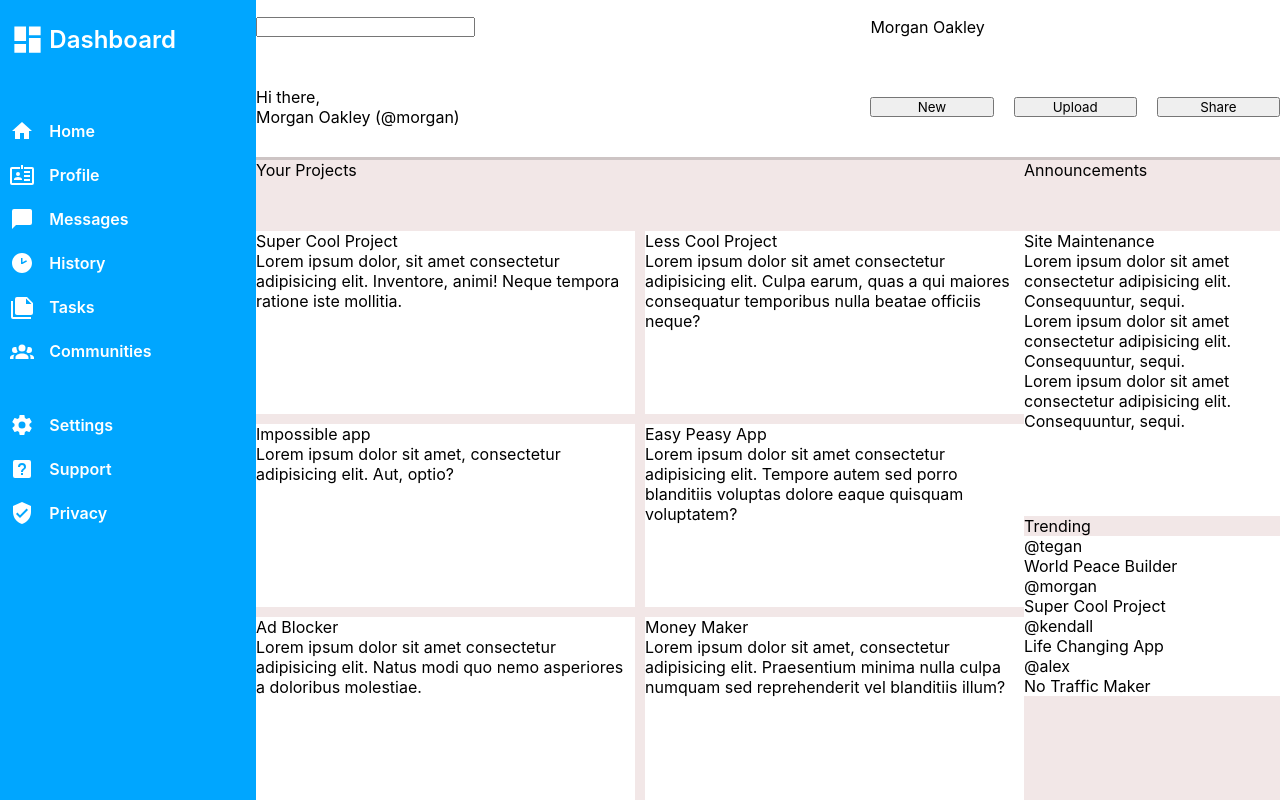
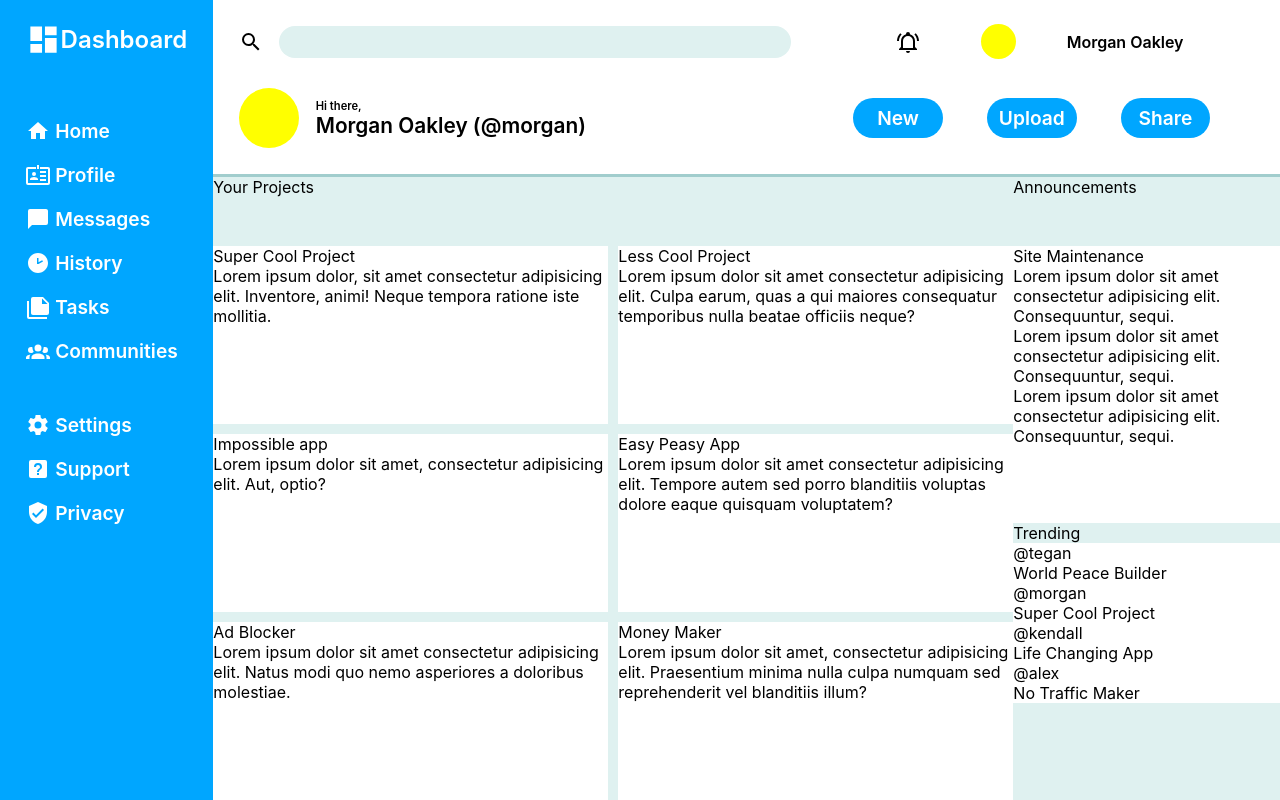
Before and after one commit to horleon024/odin-admin-dashboard, a plain HTML site: page index.html in a window 1280 px wide. Drawn offline with Linux system fonts and the light colour scheme.

Commit message:
style header

```diff
--- a/index.html
+++ b/index.html
@@ -58,19 +58,20 @@
 		<div class="header">
 			<div class="upper-header">
 				<div class="searchbar">
+					<img src="imgs/magnify.svg" alt="search-icon">
 					<input type="text" name="searchbar" id="searchbar">
 				</div>
 				<div class="profilebar">
-
-
-					<p>Morgan Oakley</p>
+					<img src="imgs/bell-ring-outline.svg" alt="notification-icon">
+					<div class="circular"></div>
+					<p class="bold">Morgan Oakley</p>
 				</div>
 			</div>
 			<div class="lower-header">
 				<div class="greeting-container">
-
-					<div class="greeting">
-						<p>Hi there,</p>
+					<div class="circular main-img"></div>
+					<div class="greeting-text bold">
+						<p class="small-greeting">Hi there,</p>
 						<p>Morgan Oakley (@morgan)</p>
 					</div>
 				</div>
--- a/style.css
+++ b/style.css
@@ -5,14 +5,20 @@
 	font-family: -apple-system, BlinkMacSystemFont, 'Segoe UI', Roboto, Oxygen, Ubuntu, Cantarell, 'Open Sans', 'Helvetica Neue', sans-serif;
 }
 
+.bold {
+	font-weight: 600;
+}
+
 :root {
 	--sidebar-color: rgb(0, 166, 255);
+	--content-color: rgb(223, 241, 240);
+	--content-shadow: rgb(161, 205, 205);
 }
 
 .container {
 	height: 100vh;
 	display: grid;
-	grid-template-columns: 1fr 4fr;
+	grid-template-columns: 1fr 5fr;
 	grid-template-rows: 1fr 4fr;
 }
 
@@ -33,7 +39,9 @@
 	align-items: center;
 	justify-content: center;
 	padding: 10px;
+	padding-left: 2vw;
 	font-weight: 600;
+	font-size: 1.2rem;
 }
 
 .sidebar-icon {
@@ -48,9 +56,10 @@
 	align-items: center;
 	justify-content: center;
 	align-content: center;
-	font-size: 24px;
+	font-size: 1.5rem;
 	font-weight: 600;
-	padding: 5px 10px;
+	padding: 10px;
+	padding-left: 2vw;
 }
 
 .logo {
@@ -65,19 +74,70 @@
 
 .upper-header {
 	display: grid;
-	grid-template-columns: 3fr 2fr;
+	grid-template-columns: 1fr 30vw;
 	grid-template-rows: 1fr;
 	align-items: center;
+	padding-top: 3vh;
+}
+
+.searchbar {
+	display: grid;
+	grid-template-rows: 1fr;
+	grid-template-columns: 40px 1fr;
+	align-items: center;
+	justify-items: left;
+	padding-left: 2vw;
+}
+
+input {
+	width: 40vw;
+	border-radius: 16px;
+	background-color: var(--content-color);
+	height: 4vh;
+	border: none;
+}
+
+.profilebar {
+	display: grid;
+	grid-template-columns: 1fr 1fr 2.5fr;
+	grid-template-rows: 1fr;
+	align-items: center;
+}
+
+.circular {
+	width: 35px;
+	height: 35px;
+	border-radius: 50%;
+	background-color: yellow;
 }
 
 .lower-header {
 	display: grid;
 	grid-template-columns: 3fr 2fr;
 	grid-template-rows: 1fr;
+	align-items: center;
 }
 
 .greeting-container {
-	align-self: center;
+	padding-left: 2vw;
+	display: grid;
+	grid-template-columns: 5vw 1fr;
+	grid-template-rows: 1fr;
+	align-items: center;
+	gap: 1vw;
+}
+
+.greeting-text {
+	font-size: 1.3rem;
+}
+
+.small-greeting {
+	font-size: 0.7rem;
+}
+
+.main-img {
+	width: 60px;
+	height: 60px;
 }
 
 .header-buttons {
@@ -85,12 +145,24 @@
 	grid-template-columns: repeat(3, 1fr);
 	grid-template-rows: 1fr;
 	align-items: center;
-	gap: 20px;
+	gap: 1vw;
+	padding-right: 3vw;
+}
+
+button {
+	font-size: 1.2rem;
+	border-radius: 2vw;
+	background-color: var(--sidebar-color);
+	color: white;
+	border: none;
+	width: 7vw;
+	height: 5vh;
+	font-weight: 600;
 }
 
 .content {
-	background-color: rgb(242, 231, 231);
-	box-shadow: 0px -3px rgb(205, 196, 196);
+	background-color: var(--content-color);
+	box-shadow: 0px -3px var(--content-shadow);
 	display: grid;
 	grid-template-columns: 3fr 1fr;
 	grid-template-rows: 1fr repeat(2, 4fr);
```
Also changed, not shown: imgs/bell-ring-outline.svg (added), imgs/eye-plus-outline.svg (added), imgs/magnify.svg (added), imgs/source-fork.svg (added), imgs/star-plus-outline.svg (added).
